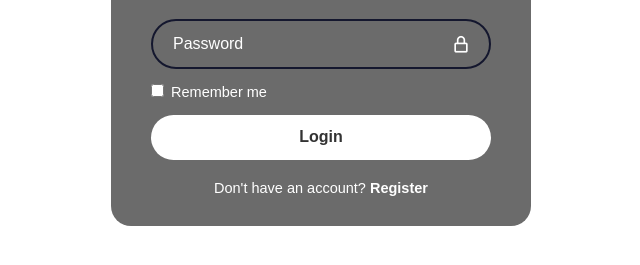
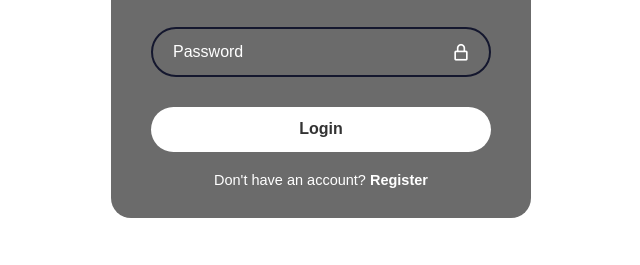
Before and after one commit to kwapetta2/mysite, a website: page index.html in a window 1280 px wide. Shown: the part 369-634 px from the top of the page, without its empty margins (319-959 px from the left). Drawn offline with nearby package versions, Linux system fonts and the light colour scheme.

Commit message:
Update index.html
убрала строку Запомни меня

```diff
--- a/index.html
+++ b/index.html
@@ -18,9 +18,6 @@
             <div class="input-box">
                 <input type="password" name="password" placeholder="Password" id="loginPassword" required>
                 <i class='bx bx-lock-alt'></i>
-            </div>
-            <div class="remember">
-                <label> <input type="checkbox" name="remember"> Remember me </label>
             </div>
             <button type="submit" class="btn">Login</button>
             <div class="register-link">
@@ -49,7 +46,6 @@
             </div>
         </form>
     </div>
-
     <script>
         function showRegister() {
             document.getElementById("registerForm").style.display = "block";
```
